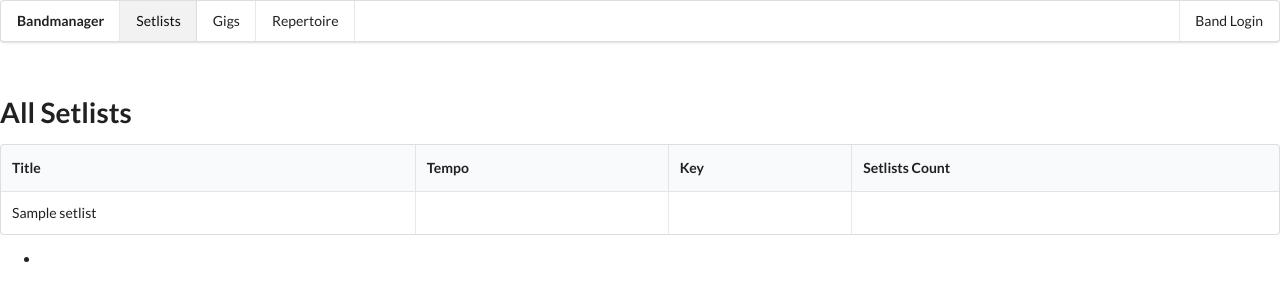
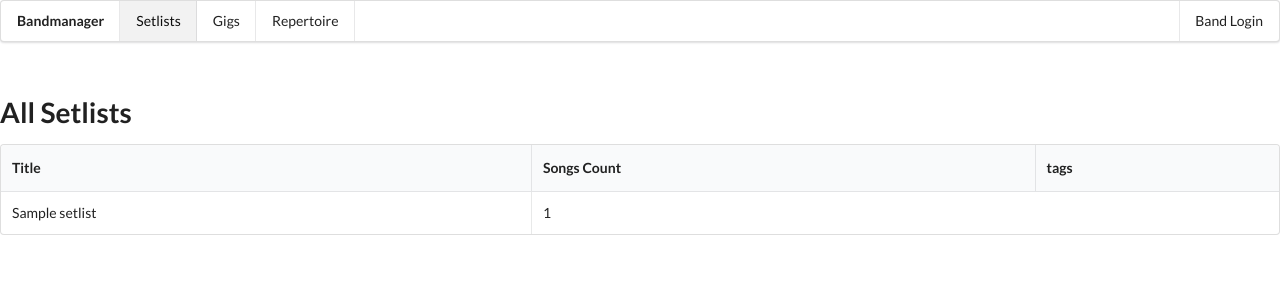
Before and after one commit to pacharanero/bandmanager, a Django app: page /gigs/ in a window 1280 px wide. Shown: the top 301 px of the page. Run offline with Django 4.2, Linux system fonts and the light colour scheme; tables that the repository leaves empty hold one stand-in row (values such as "Sample post"); some libraries are stand-ins or nearby versions.

Commit message:
adds a setlist table

```diff
--- a/bandapp/templates/bandapp/setlist_list.html
+++ b/bandapp/templates/bandapp/setlist_list.html
@@ -5,27 +5,19 @@
   <thead>
     <tr>
       <th>Title</th>
-      <th>Tempo</th>
-      <th>Key</th>
-      <th>Setlists Count</th>
+      <th>Songs Count</th>
+      <th>tags</th>
     </tr>
   </thead>
   <tbody>
-    {% for song in object_list %}
+    {% for setlist in object_list %}
     <tr>
-      <td data-label="song.title">{{ song.title }}</td>
-      <td data-label="song.tempo">{{ song.tempo }}</td>
-      <td data-label="song.key">{{ song.key }}</td>
-      <td data-label="song.setlist_set.count">{{ song.setlist_set.count }}</td>
+      <td data-label="setlist.title">{{ setlist.title }}</td>
+      <td data-label="setlist.songs.count">{{ setlist.songs.count }}</td>
     </tr>
   {% empty %}
-  <tr class="disabled"><td>No songs yet</td></tr>
+  <tr class="disabled"><td>No setlists yet</td></tr>
   {% endfor %}
   </tbody>
 </table>
-<ul>
-
-  <li></li>
-
-</ul>
 {% endblock content %}
```
